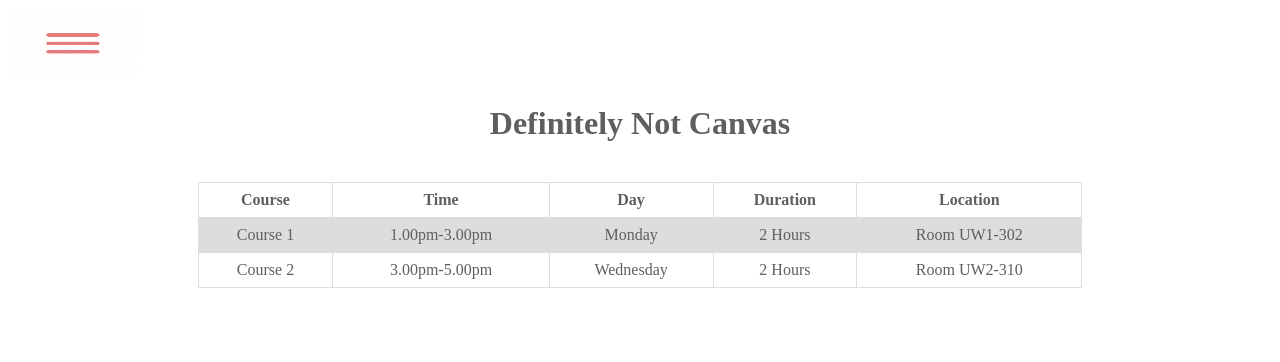
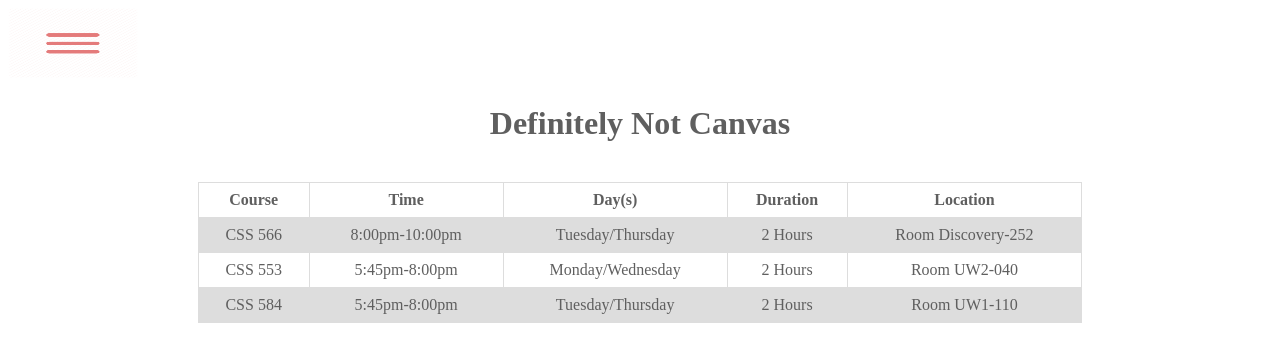
Before and after one commit to jConquest/css566project, a Jekyll site: the page built from docs/courses.html, in a window 1280 px wide. Shown: the top 362 px of the page. Built offline with Jekyll 4.4.1, drawn with Linux system fonts in a browser that asks for light colours.

Commit message:
Replaced courses with those from the dashboard
Update courses.html

Fixed last problem with the courses

```diff
--- a/docs/courses.html
+++ b/docs/courses.html
@@ -7,23 +7,30 @@ title: Courses
   <tr>
     <th>Course</th>
     <th>Time</th>
-    <th>Day</th>
+    <th>Day(s)</th>
     <th>Duration</th>
     <th>Location</th>
   </tr>
   <tr>
-    <td>Course 1</td>
-    <td>1.00pm-3.00pm</td>
-    <td>Monday</td>
+    <td>CSS 566</td>
+    <td>8:00pm-10:00pm</td>
+    <td>Tuesday/Thursday</td>
     <td>2 Hours</td>
-    <td>Room UW1-302</td>
+    <td>Room Discovery-252</td>
   </tr>
   <tr>
-    <td>Course 2</td>
-    <td>3.00pm-5.00pm</td>
-    <td>Wednesday</td>
+    <td>CSS 553</td>
+    <td>5:45pm-8:00pm</td>
+    <td>Monday/Wednesday</td>
     <td>2 Hours</td>
-    <td>Room UW2-310</td>
+    <td>Room UW2-040</td>
+  </tr>
+  <tr>
+    <td>CSS 584</td>
+    <td>5:45pm-8:00pm</td>
+    <td>Tuesday/Thursday</td>
+    <td>2 Hours</td>
+    <td>Room UW1-110</td>
   </tr>
   </table>
 </center>
```
